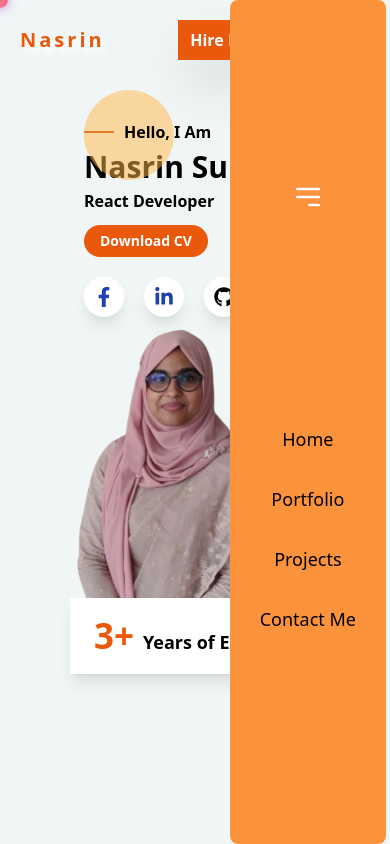
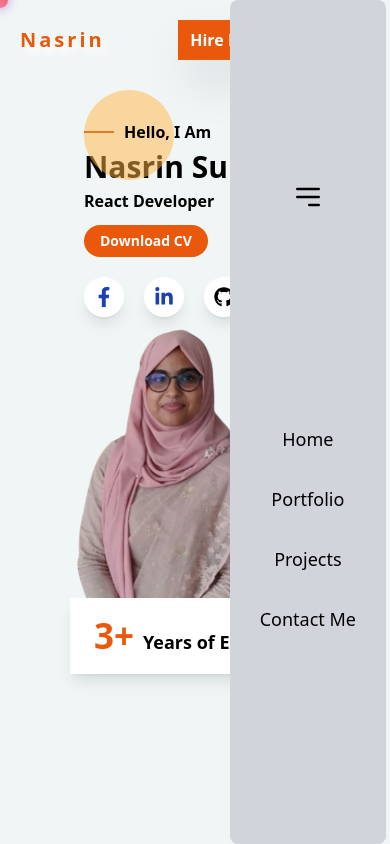
Before and after one commit to NasrinNizam/my-web, a React (Vite) app: page / in a window 390 px wide. Both pictures are taken after a click on the button 353 px from the left and 37 px from the top of the page. Built offline with nearby package versions, Linux system fonts and the light colour scheme; a web font is replaced by a local one.

Commit message:
change in navbar

```diff
--- a/src/Components/Navbar/Navbar.jsx
+++ b/src/Components/Navbar/Navbar.jsx
@@ -44,8 +44,8 @@ export const Navbar = () => {
 
       {/* Mobile Menu */}
       {isOpen && (
-        <div className="md:hidden z-[999] bg-orange-400 rounded-lg h-screen absolute right-1 top-0 flex flex-col justify-evenly items-center ">
-          <button onClick={toggleMenu} className="text-white focus:outline-none">
+        <div className="md:hidden z-[999] bg-gray-300 rounded-lg h-screen absolute right-1 top-0 flex flex-col justify-evenly items-center ">
+          <button onClick={toggleMenu} className="text-black focus:outline-none">
             <svg className="w-8 h-8 " fill="none" stroke="currentColor" viewBox="0 0 24 24" xmlns="http://www.w3.org/2000/svg">
               <path strokeLinecap="round" strokeLinejoin="round" strokeWidth="2" d="M4 6h16M4 12h16m-7 6h7"></path>
             </svg>
```
